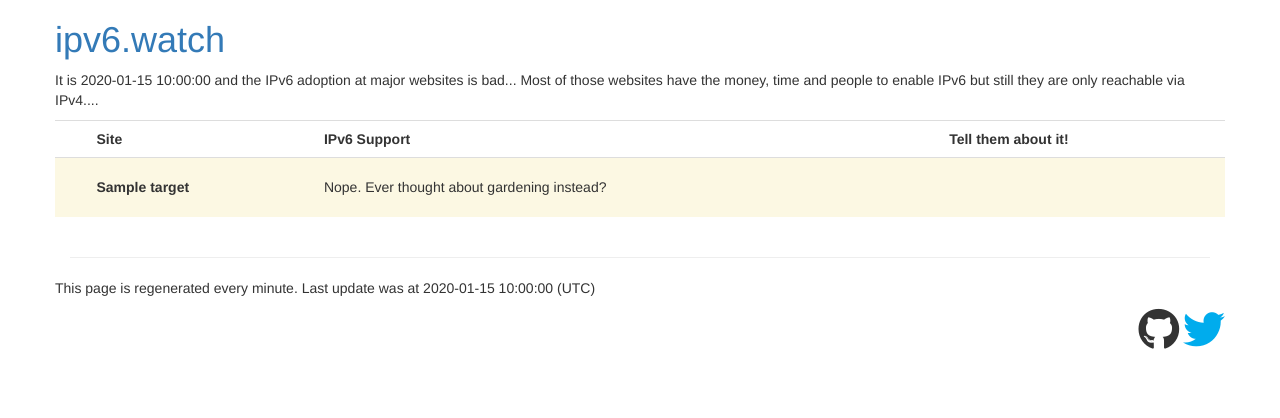
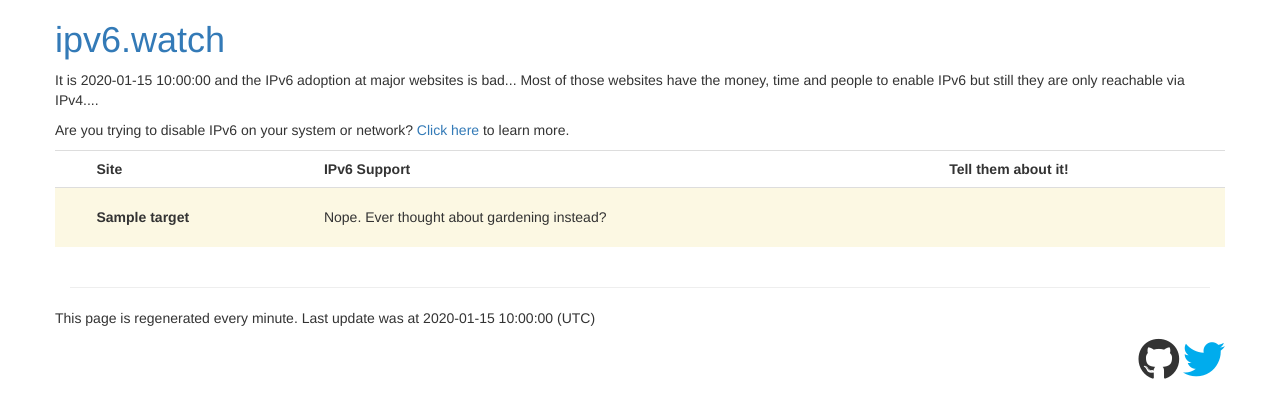
Before and after one commit to andir/ipv6.watch, a Python web app: template templates/index.jinja2 in a window 1280 px wide. Shown: the top 418 px of the page. Run offline with Jinja, Linux system fonts and the light colour scheme; the template is opened without the code that fills it: most values are stand-ins (such as "Sample title", 1, 10 or a date in 2020); some libraries are stand-ins or nearby versions.

Commit message:
Update index.jinja2 with link to howtodisableipv6.com

```diff
--- a/templates/index.jinja2
+++ b/templates/index.jinja2
@@ -27,6 +27,9 @@
         <p>
             It is {{ long_date }} and the IPv6 adoption at major websites is bad... Most of those websites
             have the money, time and people to enable IPv6 but still they are only reachable via IPv4....
+        </p>
+        <p>
+            Are you trying to disable IPv6 on your system or network? <a href="http://howtodisableipv6.com/">Click here</a> to learn more.
         </p>
         <table class="table table-dense">
             <tr>
```
